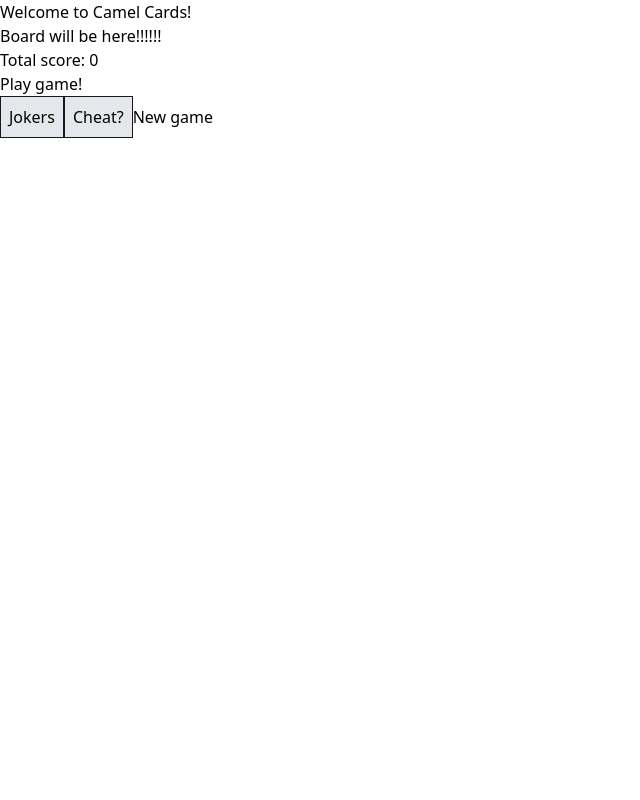
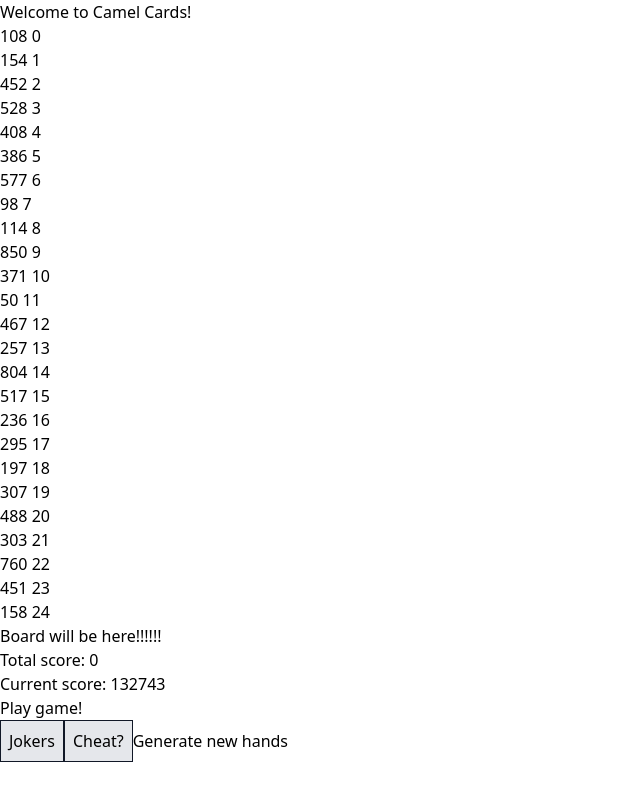
Before and after one commit to RheingoldRiver/CamelCards, a React (Vite) app: page / in a window 1280 px wide. Both pictures are taken after a click on the button "Play game!". Shown: the whole page, without its empty margins (0-640 px from the left). Built offline with nearby package versions, Linux system fonts and the light colour scheme.

Commit message:
It's interactive!

```diff
--- a/package.json
+++ b/package.json
@@ -12,7 +12,9 @@
   "dependencies": {
     "@radix-ui/react-toggle": "^1.0.3",
     "@radix-ui/react-toolbar": "^1.0.4",
+    "@types/lodash": "^4.14.202",
     "clsx": "^2.0.0",
+    "lodash": "^4.17.21",
     "react": "^18.2.0",
     "react-dom": "^18.2.0"
   },
--- a/src/cards.ts
+++ /dev/null
@@ -1,78 +0,0 @@
-export interface Card {
-  name: string;
-  display: string;
-  value: number;
-}
-
-export const Cards: Card[] = [
-  {
-    name: "Ace",
-    display: "A",
-    value: 14,
-  },
-  {
-    name: "King",
-    display: "K",
-    value: 13,
-  },
-  {
-    name: "Queen",
-    display: "Q",
-    value: 12,
-  },
-  {
-    name: "Jack",
-    display: "J",
-    value: 11,
-  },
-  {
-    name: "Ten",
-    display: "T",
-    value: 10,
-  },
-  {
-    name: "Nine",
-    display: "9",
-    value: 9,
-  },
-  {
-    name: "Eight",
-    display: "8",
-    value: 8,
-  },
-  {
-    name: "Seven",
-    display: "7",
-    value: 7,
-  },
-  {
-    name: "Six",
-    display: "6",
-    value: 6,
-  },
-  {
-    name: "Five",
-    display: "5",
-    value: 5,
-  },
-  {
-    name: "Four",
-    display: "4",
-    value: 4,
-  },
-  {
-    name: "Three",
-    display: "3",
-    value: 3,
-  },
-  {
-    name: "Two",
-    display: "2",
-    value: 2,
-  },
-  {
-    name: "Joker",
-    display: "J",
-    value: 1,
-  },
-];
--- a/src/components/BidHistory/BidHistory.tsx
+++ b/src/components/BidHistory/BidHistory.tsx
@@ -1,21 +1,26 @@
 import { useContext, type FC } from "react";
 import { GameStateContext } from "../GameStateProvider/GameStateProvider";
+import clsx from "clsx";
 
 interface Props {}
 
 const BidHistory: FC<Props> = () => {
-  const { bids } = useContext(GameStateContext);
+  const { hands } = useContext(GameStateContext);
   return (
-    <>
-      {bids.map(({ bid, key }) => (
-        <Bid bid={bid} key={key}></Bid>
+    <div className={clsx("flex flex-col")}>
+      {hands.map(({ bid, bidKey }, i) => (
+        <Bid bid={bid} key={bidKey} index={i}></Bid>
       ))}
-    </>
+    </div>
   );
 };
 
-const Bid = ({ bid }: { bid: number }) => {
-  return <>{bid}</>;
+const Bid = ({ bid, index }: { bid: number; index: number }) => {
+  return (
+    <div className={clsx()}>
+      {bid} {index}
+    </div>
+  );
 };
 
 export default BidHistory;
--- a/src/components/GameActions/GameActions.tsx
+++ b/src/components/GameActions/GameActions.tsx
@@ -1,16 +1,26 @@
 import { useContext, type FC } from "react";
 import * as Toolbar from "@radix-ui/react-toolbar";
 import { GameStateContext } from "../GameStateProvider/GameStateProvider";
+import { actualScore } from "../../gameHelpers";
 
 interface Props {}
 
 const GameActions: FC<Props> = () => {
-  const { scores } = useContext(GameStateContext);
+  const { scores, setScores, newHands, setShowCards, hands, useJokers, allowCheat } = useContext(GameStateContext);
   return (
     <Toolbar.Root className="ToolbarRoot" aria-label="Formatting options">
       <div>Total score: {scores.reduce((acc, s) => acc + s, 0)}</div>
-      <Toolbar.Separator className="ToolbarSeparator" />
-      <Toolbar.Button className="ToolbarButton" style={{ marginLeft: "auto" }}>
+      <div>Current score: {actualScore(hands, useJokers, allowCheat)}</div>
+      <Toolbar.Separator className="inline" />
+      <Toolbar.Button
+        className="ToolbarButton"
+        style={{ marginLeft: "auto" }}
+        onClick={() => {
+          setShowCards(true);
+          setScores([...scores, actualScore(hands, useJokers, allowCheat)]);
+          newHands();
+        }}
+      >
         Play game!
       </Toolbar.Button>
     </Toolbar.Root>
--- a/src/components/GameStateProvider/GameStateProvider.tsx
+++ b/src/components/GameStateProvider/GameStateProvider.tsx
@@ -1,49 +1,50 @@
 import { Dispatch, ReactNode, SetStateAction, createContext, useState } from "react";
-import { Card } from "../../cards";
-import { Bid } from "../../constants";
+import { Hand } from "../../constants";
+import { DEFAULT_NUM_CARDS_PER_HAND, DEFAULT_NUM_HANDS_PER_GAME } from "../../constants";
+import { generateHands } from "../../gameHelpers";
 
 interface GameState {
   useJokers: boolean;
   toggleUseJokers: () => void;
-  cardsPerHand: number;
-  setCardsPerHand: Dispatch<SetStateAction<number>>;
+  numCardsPerHand: number;
+  setNumCardsPerHand: Dispatch<SetStateAction<number>>;
+  numHandsPerGame: number;
+  setNumHandsPerGame: Dispatch<SetStateAction<number>>;
   allowCheat: boolean;
   toggleAllowCheat: () => void;
   showCards: boolean;
   setShowCards: Dispatch<SetStateAction<boolean>>;
-  hands: Card[][];
-  setHands: Dispatch<SetStateAction<Card[][]>>;
-  bids: Bid[];
-  setBids: Dispatch<SetStateAction<Bid[]>>;
+  hands: Hand[];
   scores: number[];
   setScores: Dispatch<SetStateAction<number[]>>;
+  newHands: () => void;
 }
 
 const DEFAULT_GAME_STATE: GameState = {
   useJokers: false,
   toggleUseJokers: () => {},
-  cardsPerHand: 0,
-  setCardsPerHand: () => {},
+  numCardsPerHand: 0,
+  setNumCardsPerHand: () => {},
+  numHandsPerGame: 0,
+  setNumHandsPerGame: () => {},
   allowCheat: false,
   toggleAllowCheat: () => {},
   showCards: false,
   setShowCards: () => {},
   hands: [],
-  setHands: () => {},
-  bids: [],
-  setBids: () => {},
   scores: [],
   setScores: () => {},
+  newHands: () => {},
 };
 
 export const GameStateContext = createContext(DEFAULT_GAME_STATE);
 export default function GameStateProvider({ children }: { children: ReactNode }) {
   const [useJokers, setUseJokers] = useState<boolean>(false);
-  const [cardsPerHand, setCardsPerHand] = useState<number>(5);
+  const [numCardsPerHand, setNumCardsPerHand] = useState<number>(DEFAULT_NUM_CARDS_PER_HAND);
+  const [numHandsPerGame, setNumHandsPerGame] = useState<number>(DEFAULT_NUM_HANDS_PER_GAME);
   const [allowCheat, setAllowCheat] = useState<boolean>(false);
   const [showCards, setShowCards] = useState<boolean>(false);
-  const [hands, setHands] = useState<Card[][]>([]);
-  const [bids, setBids] = useState<Bid[]>([]);
+  const [hands, setHands] = useState<Hand[]>([]);
   const [scores, setScores] = useState<number[]>([]);
   function toggleUseJokers() {
     setUseJokers((x) => !x);
@@ -53,23 +54,27 @@ export default function GameStateProvider({ children }: { children: ReactNode })
     setAllowCheat((x) => !x);
   }
 
+  function newHands() {
+    setHands(generateHands(numHandsPerGame, numCardsPerHand));
+  }
+
   return (
     <GameStateContext.Provider
       value={{
         useJokers,
         toggleUseJokers,
-        cardsPerHand,
-        setCardsPerHand,
+        numCardsPerHand,
+        setNumCardsPerHand,
+        numHandsPerGame,
+        setNumHandsPerGame,
         allowCheat,
         toggleAllowCheat,
         showCards,
         setShowCards,
         hands,
-        setHands,
-        bids,
-        setBids,
         scores,
         setScores,
+        newHands,
       }}
     >
       {children}
--- a/src/components/PreferencesToolbar/PreferencesToolbar.tsx
+++ b/src/components/PreferencesToolbar/PreferencesToolbar.tsx
@@ -5,8 +5,7 @@ import { GameStateContext } from "../GameStateProvider/GameStateProvider";
 import clsx from "clsx";
 
 function PreferencesToolbar() {
-  const { useJokers, toggleUseJokers, cardsPerHand, setCardsPerHand, allowCheat, toggleAllowCheat } =
-    useContext(GameStateContext);
+  const { useJokers, toggleUseJokers, allowCheat, toggleAllowCheat, newHands } = useContext(GameStateContext);
   return (
     <Toolbar.Root className="ToolbarRoot" aria-label="Formatting options">
       <Toggle.Root
@@ -27,8 +26,8 @@ function PreferencesToolbar() {
       </Toggle.Root>
 
       <Toolbar.Separator className="inline" />
-      <Toolbar.Button className="ToolbarButton" style={{ marginLeft: "auto" }}>
-        New game
+      <Toolbar.Button className="ToolbarButton" style={{ marginLeft: "auto" }} onClick={newHands}>
+        Generate new hands
       </Toolbar.Button>
     </Toolbar.Root>
   );
--- a/src/constants.ts
+++ b/src/constants.ts
@@ -1,4 +1,98 @@
-export interface Bid {
+export interface Card {
+  name: string;
+  display: string;
+  value: number;
+}
+
+export interface Hand {
   bid: number;
-  key: string;
+  cards: Card[];
+  bidKey: string;
+  cardsKey: string;
 }
+
+export const MIN_ALLOWED_BID = 1;
+
+export const MAX_ALLOWED_BID = 1000;
+
+export const DEFAULT_NUM_CARDS_PER_HAND = 5;
+
+export const DEFAULT_NUM_HANDS_PER_GAME = 25;
+
+export interface Cards {
+  [key: string]: Card;
+}
+
+export const POSSIBLE_CARDS: Cards = {
+  Ace: {
+    name: "Ace",
+    display: "A",
+    value: 14,
+  },
+  King: {
+    name: "King",
+    display: "K",
+    value: 13,
+  },
+  Queen: {
+    name: "Queen",
+    display: "Q",
+    value: 12,
+  },
+  Jack: {
+    name: "Jack",
+    display: "J",
+    value: 11,
+  },
+  Ten: {
+    name: "Ten",
+    display: "T",
+    value: 10,
+  },
+  Nine: {
+    name: "Nine",
+    display: "9",
+    value: 9,
+  },
+  Eight: {
+    name: "Eight",
+    display: "8",
+    value: 8,
+  },
+  Seven: {
+    name: "Seven",
+    display: "7",
+    value: 7,
+  },
+  Six: {
+    name: "Six",
+    display: "6",
+    value: 6,
+  },
+  Five: {
+    name: "Five",
+    display: "5",
+    value: 5,
+  },
+  Four: {
+    name: "Four",
+    display: "4",
+    value: 4,
+  },
+  Three: {
+    name: "Three",
+    display: "3",
+    value: 3,
+  },
+  Two: {
+    name: "Two",
+    display: "2",
+    value: 2,
+  },
+};
+
+export const JOKER = {
+  name: "Joker",
+  display: "J",
+  value: 1,
+};
--- /dev/null
+++ b/src/gameHelpers.ts
@@ -0,0 +1,51 @@
+import { cloneDeep, random, range, sample, values } from "lodash";
+import { Hand, JOKER, MAX_ALLOWED_BID, MIN_ALLOWED_BID } from "./constants";
+import { POSSIBLE_CARDS } from "./constants";
+import { Card } from "./constants";
+
+export function maxPossibleScore(hands: Hand[]) {
+  return hands
+    .map((x) => x.bid)
+    .sort()
+    .reverse()
+    .reduce((acc, bid, i) => {
+      return acc + (i + 1) * bid;
+    }, 0);
+}
+
+export function score(hand: Card[]) {
+  const tiebreakerPoints = hand.reduce((acc, card, i) => 15 ** (-1 * (i + 1)) * card.value + acc, 0);
+  // actualPoints = 0;
+
+  return tiebreakerPoints;
+}
+
+export function actualScore(hands: Hand[], jokers: boolean, cheat: boolean) {
+  const sortedHands = cloneDeep(hands);
+
+  if (jokers) {
+    sortedHands.forEach((hand) => {
+      hand.cards.forEach((card, i) => {
+        if (card.name === POSSIBLE_CARDS.Jack.name) hand.cards[i] = JOKER;
+      });
+    });
+  }
+
+  if (cheat) {
+    sortedHands.forEach((hand) => hand.cards.sort((x, y) => x.value - y.value));
+  }
+
+  sortedHands.sort((a, b) => {
+    return score(a.cards) - score(b.cards);
+  });
+  return sortedHands.reduce((acc, hand, i) => acc + (i + 1) * hand.bid, 0);
+}
+
+export function generateHands(numHands: number, numCardsPerHand: number): Hand[] {
+  return range(numHands).map(() => ({
+    bid: random(MIN_ALLOWED_BID, MAX_ALLOWED_BID),
+    bidKey: crypto.randomUUID(),
+    cardsKey: crypto.randomUUID(),
+    cards: range(numCardsPerHand).map(() => sample(values(POSSIBLE_CARDS)) as Card),
+  }));
+}
```
Also changed, not shown: 1 other file (tests, documents, lock files or other folders).
